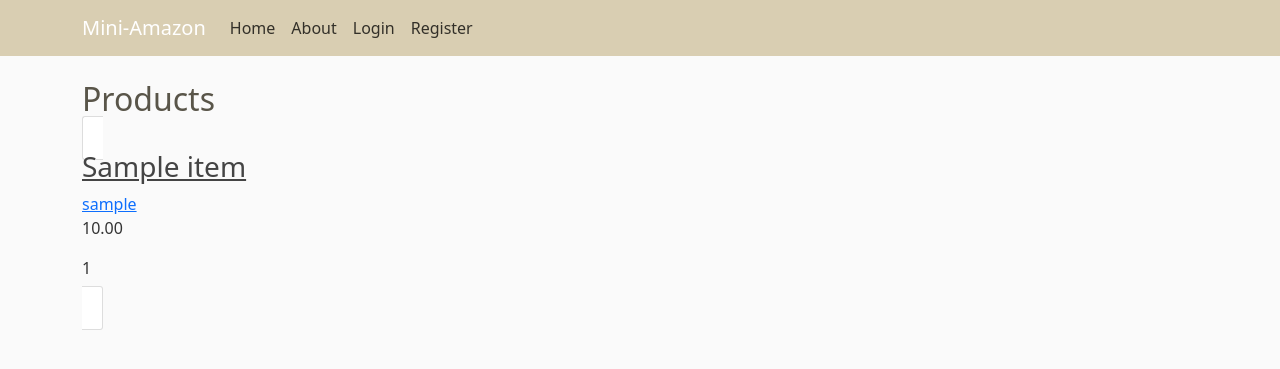
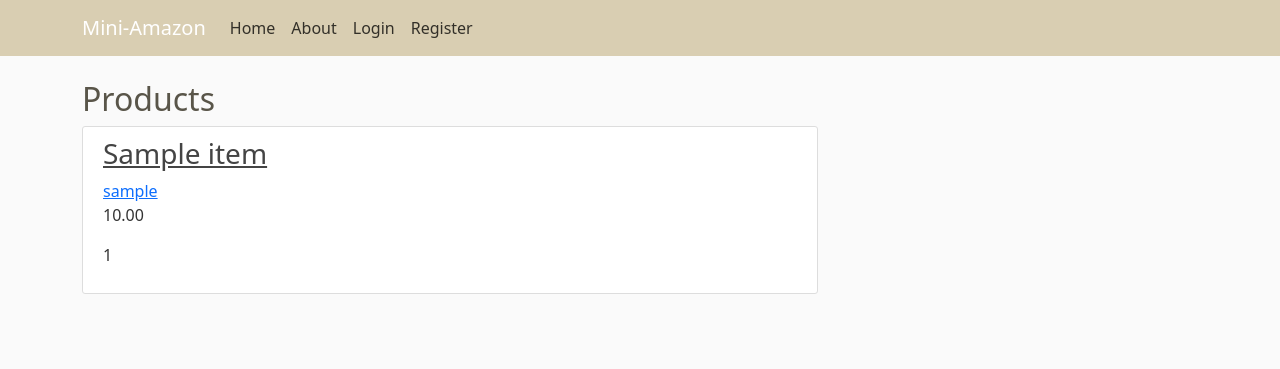
Before and after one commit to Erica233/Mini-Amazon, a Django app: page / in a window 1280 px wide. Shown: the top 369 px of the page. Run offline with Django 4.2, Linux system fonts and the light colour scheme; tables that the repository leaves empty hold one stand-in row (values such as "Sample post").

Commit message:
user-register

```diff
--- a/frontend/amazon/static/amazon/main.css
+++ b/frontend/amazon/static/amazon/main.css
@@ -36,16 +36,16 @@ ul {
   margin-bottom: 20px;
 }
 
-.product-name {
+.article-title {
   color: #444444;
 }
 
-a.product-name:hover {
+a.article-title:hover {
   color: #428bca;
   text-decoration: none;
 }
 
-.product-content {
+.article-content {
   white-space: pre-line;
 }
 
--- a/frontend/amazon/templates/amazon/home.html
+++ b/frontend/amazon/templates/amazon/home.html
@@ -2,14 +2,14 @@
 {% block content %}
     <h2>Products</h2>
     {% for product in products %}
-        <product class="media content-section">
+        <article class="media content-section">
             <div class="media-body">
-                <h3><a class="product-name" href="#">{{ product.name }}</a></h3>
+                <h3><a class="article-title" href="#">{{ product.name }}</a></h3>
                 <a class="mr-2" href="#">{{ product.buyer }}</a>
-                <p class="product-content">{{ product.price }}</p>
-                <p class="product-content">{{ product.product_num }}</p>
+                <p class="article-content">{{ product.price }}</p>
+                <p class="article-content">{{ product.product_num }}</p>
             </div>
-        </product>
+        </article>
     <!-- <h1>{{ product.name }}</h1>
         <p>At price: {{ product.price }}</p>
         <p>By {{ product.seller }}</p> -->
```
